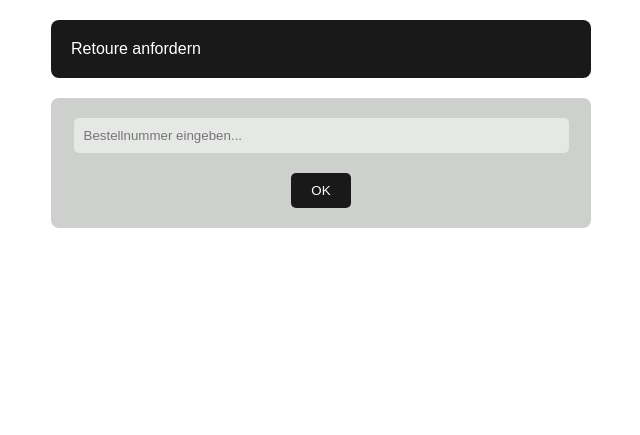
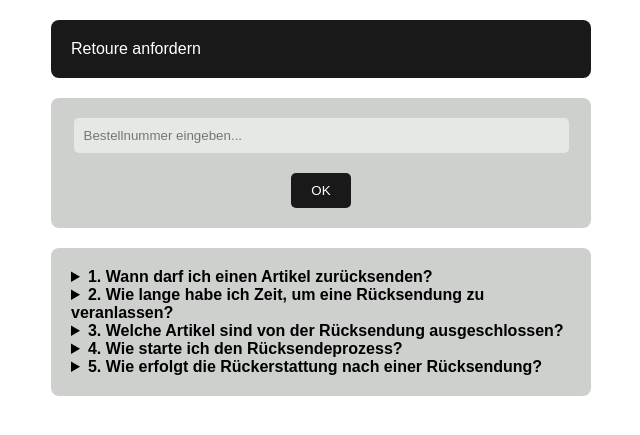
Before and after one commit to Lukazzer/WIP2_Reklamationsmanagementsystem, a PHP site: page /BestellnummerEingabe/BestellnummerEingabe.php in a window 1280 px wide. Shown: the top 435 px of the page, without its empty margins (319-959 px from the left). Run offline with PHP 8.4, Linux system fonts and the light colour scheme.

Commit message:
Anpassung Namen / kleine Änderungen

```diff
--- a/BestellnummerEingabe/BestellnummerEingabe.css
+++ b/BestellnummerEingabe/BestellnummerEingabe.css
@@ -2,7 +2,7 @@ body {
     font-family: Arial, sans-serif;
 }
 
-.container {
+.container_orderNumber {
     max-width: 500px;
     margin: 20px auto;
     padding: 20px;
@@ -11,7 +11,7 @@ body {
     text-align: center;
 }
 
-.container_Info{
+.container_header{
     max-width: 500px;
     margin: 20px auto;
     background-color: #191919;
@@ -19,6 +19,16 @@ body {
     border-radius: 8px;
     color: white;
   }
+
+  .container_faq{
+    max-width: 500px;
+    margin: 20px auto;
+    background-color: #CED0CE;
+    padding: 20px;
+    border-radius: 8px;
+    color: black;
+  }
+
 
 input[type="text"] {
     width: 95%;
--- a/BestellnummerEingabe/BestellnummerEingabe.php
+++ b/BestellnummerEingabe/BestellnummerEingabe.php
@@ -9,12 +9,55 @@
 </head>
 
 <body>
-    <div class="container_Info">
+    <div class="container_header">
         Retoure anfordern
     </div>
-    <div class="container">
+    <div class="container_orderNumber">
         <input type="text" id="orderNumber" placeholder="Bestellnummer eingeben...">
         <button onclick="getRetoureInfo()">OK</button>
+    </div>
+    <div class="container_faq">
+        <details>
+            <summary><strong>1. Wann darf ich einen Artikel zurücksenden?</strong></summary>
+            <div>
+                Sie können einen Artikel zurücksenden, wenn er defekt oder beschädigt ist, nicht der bestellten Beschreibung entspricht oder Sie mit dem Produkt unzufrieden sind.
+                Bitte beachten Sie die spezifischen Rückgabebedingungen in unseren Geschäftsbedingungen.
+            </div>
+        </details>
+
+        <details>
+            <summary><strong>2. Wie lange habe ich Zeit, um eine Rücksendung zu veranlassen?</strong></summary>
+            <div>
+                Die Rücksendefrist variiert je nach Produkt und Gründe für die Rücksendung. In der Regel haben Sie jedoch einen Monat ab dem Erhalt der Ware Zeit,
+                um eine Rücksendung zu initiieren. Überprüfen Sie bitte unsere Rückgaberichtlinien für genaue Informationen.
+            </div>
+        </details>
+
+        <details>
+            <summary><strong>3. Welche Artikel sind von der Rücksendung ausgeschlossen?</strong></summary>
+            <div>
+                Einige Artikel könnten von der Rücksendung ausgeschlossen sein, wie z.B. personalisierte Produkte oder Waren,
+                die aus hygienischen Gründen nicht zurückgegeben werden können. Überprüfen Sie die Produktbeschreibung und unsere Geschäftsbedingungen,
+                um zu erfahren, ob Ihr Artikel rücksendefähig ist.
+            </div>
+        </details>
+
+        <details>
+            <summary><strong>4. Wie starte ich den Rücksendeprozess?</strong></summary>
+            <div>
+                Um eine Rücksendung zu starten, gebe Sie oben ihre Bestellnummer ein und wählen die betreffenden Artikel aus und geben einen Grund an.
+                Alternativ können Sie unseren Kundendienst kontaktieren, um Unterstützung zu erhalten.
+            </div>
+        </details>
+
+        <details>
+            <summary><strong>5. Wie erfolgt die Rückerstattung nach einer Rücksendung?</strong></summary>
+            <div>
+                Nachdem wir die zurückgesandte Ware erhalten und überprüft haben,
+                wird die Rückerstattung auf die ursprüngliche Zahlungsmethode oder als Gutschrift auf Ihr Kundenkonto ausgestellt.
+                Die Bearbeitungszeit kann je nach Zahlungsmethode variieren. Weitere Details finden Sie in unseren Rückerstattungsrichtlinien.
+            </div>
+        </details>
     </div>
 </body>
 
--- a/MitarbeiterRetoureÜbersicht/MitarbeiterRetoureÜbersicht.css
+++ b/MitarbeiterRetoureÜbersicht/MitarbeiterRetoureÜbersicht.css
@@ -11,7 +11,7 @@ body {
   }
 
 
-  .refund-details {
+  .refundDetails {
     margin-top: 20px;
   }
 
@@ -42,7 +42,7 @@ body {
     background-color: #F15025;
   }
 
-  .container_Info{
+  .container_header{
     max-width: 800px;
     margin: 20px auto;
     background-color: #191919;
@@ -51,7 +51,7 @@ body {
     color: white;
   }
 
-  .vorschauBild{
+  .imagePreview{
     float:left;
   }
 
--- a/RetoureBestätigen/RetoureBestätigen.css
+++ b/RetoureBestätigen/RetoureBestätigen.css
@@ -2,7 +2,7 @@ body {
     font-family: Arial, sans-serif;
   }
 
-  .container {
+  .container_content {
     max-width: 800px;
     margin: 20px auto;
     background-color: #CED0CE;
@@ -45,7 +45,7 @@ body {
     background-color: #F15025;
   }
 
-   .container_Info{
+   .container_header{
     max-width: 800px;
     margin: 20px auto;
     background-color: #191919;
--- a/RetoureBestätigen/RetoureBestätigen.php
+++ b/RetoureBestätigen/RetoureBestätigen.php
@@ -9,10 +9,10 @@
 </head>
 
 <body>
-  <div class="container_Info">
+  <div class="container_header">
     Retoure bestätigt: 12322
   </div>
-  <div class="container">
+  <div class="container_content">
 
     <p>Liebe [Kundenname],</p>
 
--- a/RetourenummerEingabe/RetourenummerEingabe.css
+++ b/RetourenummerEingabe/RetourenummerEingabe.css
@@ -2,7 +2,7 @@ body {
     font-family: Arial, sans-serif;
 }
 
-.container {
+.container_content {
     max-width: 500px;
     margin: 20px auto;
     padding: 20px;
@@ -11,7 +11,7 @@ body {
     text-align: center;
 }
 
-  .container_Info{
+  .container_header{
     max-width: 500px;
     margin: 20px auto;
     background-color: #191919;
@@ -40,7 +40,7 @@ button:hover {
     background-color: #F15025;
 }
 
-#returnNumber{
+#refundID{
     background-color: #e6e8e6;
     border-radius: 5px;
     border:none;
--- a/RetourenummerEingabe/RetourenummerEingabe.php
+++ b/RetourenummerEingabe/RetourenummerEingabe.php
@@ -9,11 +9,11 @@
 </head>
 
 <body>
-    <div class="container_Info">
+    <div class="container_header">
         Retoure einsehen
     </div>
-    <div class="container">
-        <input type="text" id="returnNumber" placeholder="Retourenummer eingeben...">
+    <div class="container_content">
+        <input type="text" id="refundID" placeholder="Retourenummer eingeben...">
         <button onclick="getRetoureInfo()">OK</button>
     </div>
 </body>
```
Also changed, not shown: BestellungEinsehen/BestellungEinsehen.css (+8 -8 lines), BestellungEinsehen/BestellungEinsehen.php (+14 -14 lines), MitarbeiterRetoureÜbersicht/MitarbeiterRetoureÜbersicht.php (+5 -5 lines), BestellungEinsehen/aspirin.png (renamed from BestellungEinsehen/1.png).
